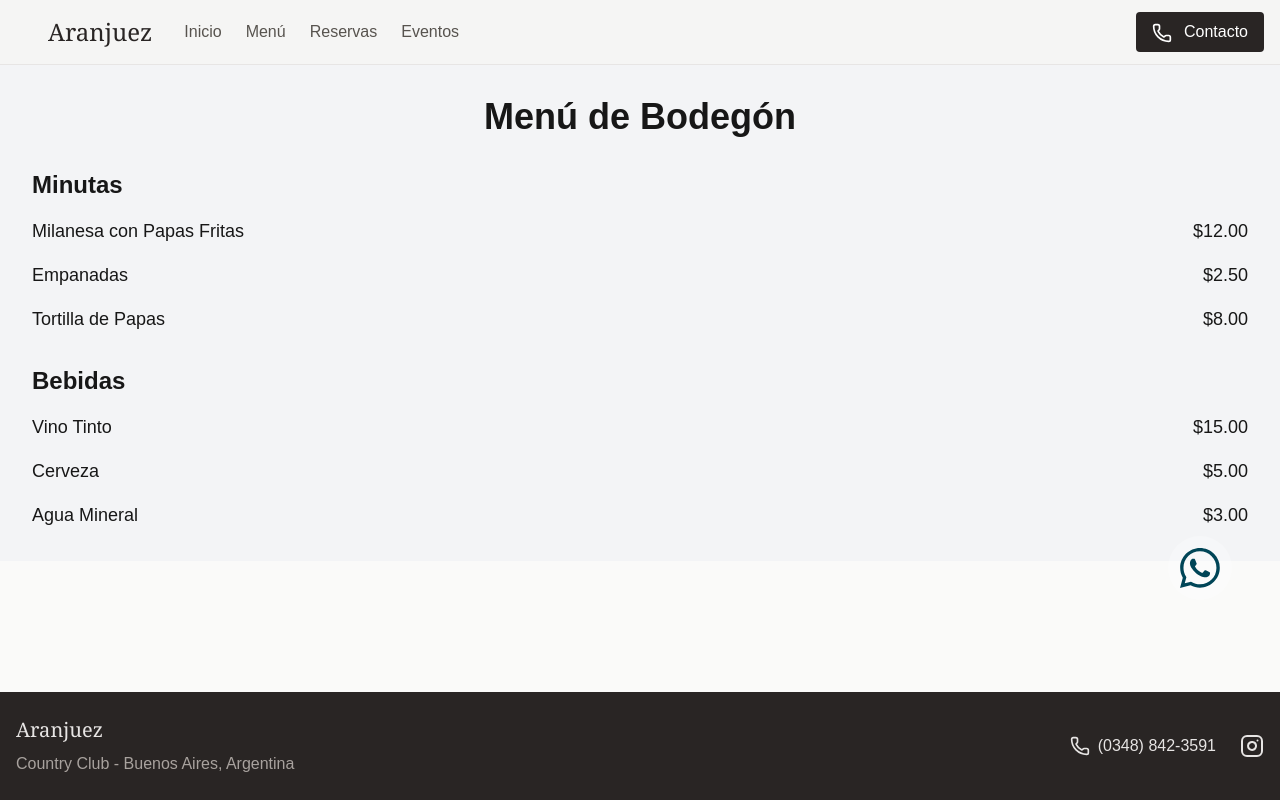
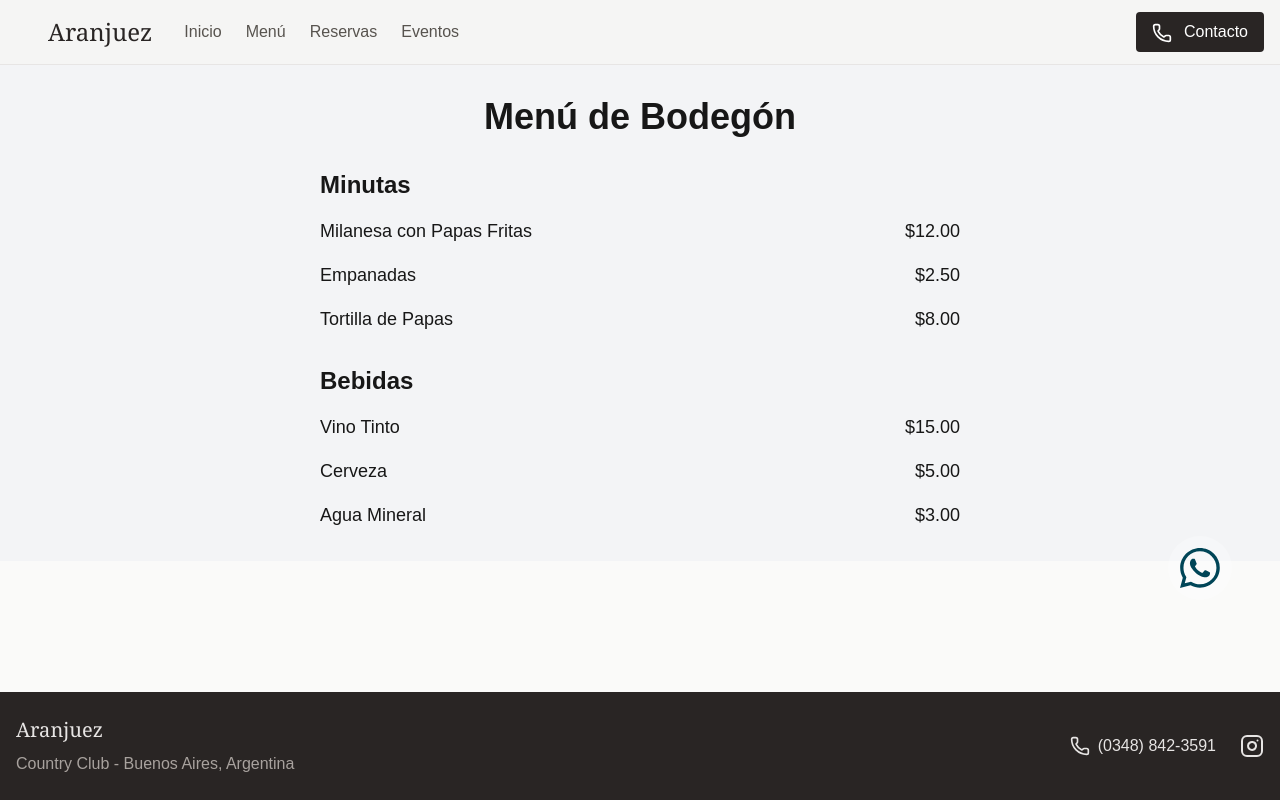
Before and after one commit to pablolospe/aranjuez, a Next.js app: page /menu in a window 1280 px wide. Built offline with nearby package versions, Linux system fonts and the light colour scheme.

Commit message:
add responsive padding to menu page for improved layout

```diff
--- a/src/app/menu/page.jsx
+++ b/src/app/menu/page.jsx
@@ -3,7 +3,7 @@ import 'tailwindcss/tailwind.css'
 
 function MenuPage() {
   return (
-    <div className="menu-page p-8 bg-gray-100">
+    <div className="menu-page p-8 bg-gray-100 lg:px-80">
       <h1 className="menu-title text-4xl font-bold mb-8 text-center">Menú de Bodegón</h1>
       <div className="menu-section mb-8">
         <h2 className="menu-section-title text-2xl font-semibold mb-4">Minutas</h2>
```
